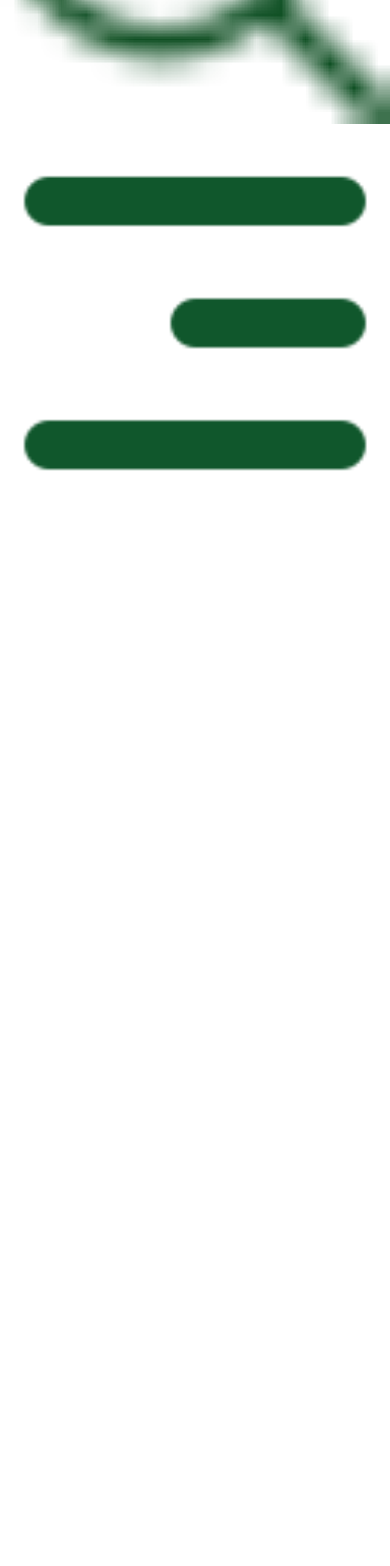
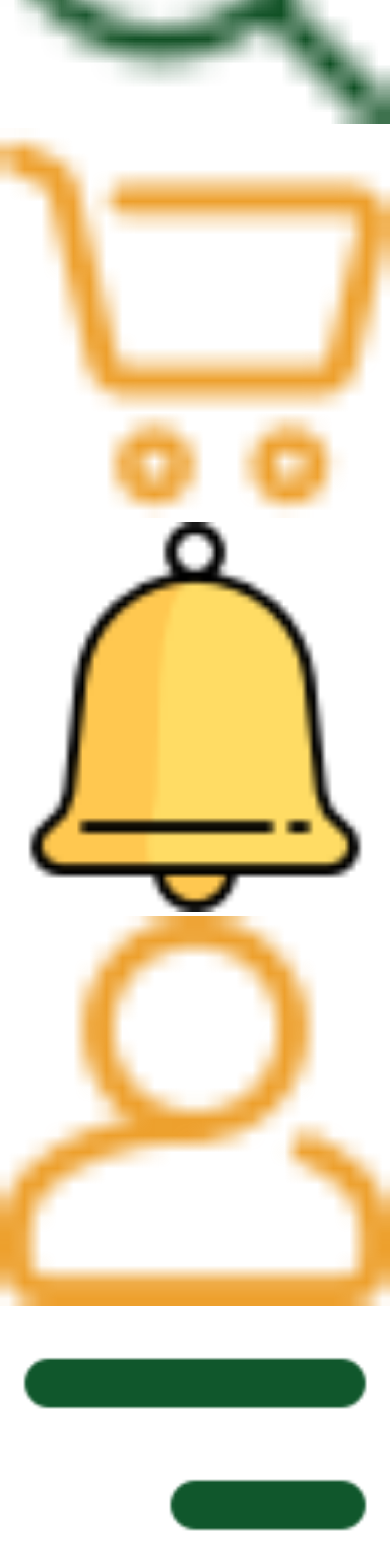
Before and after one commit to usorfaitheloho/Bravaa-frontend, a React (Create React App) app: page /header in a window 390 px wide. Shown: the part 382-1948 px from the top of the page. Before the commit the page ends 904 px from the top, so only its background shows below. Built offline with nearby package versions, Linux system fonts and the light colour scheme.

Commit message:
Update the header to include desktop features

```diff
--- a/src/components/Header.js
+++ b/src/components/Header.js
@@ -2,14 +2,30 @@ import React from 'react';
 import logo from '../images/logo.png';
 import Search from './Search';
 import menu from '../images/menu.png';
+import cart from '../images/online-shopping.png';
+import bell from '../images/bell.png';
+import user from '../images/user.png';
 
 const Header = () => (
-  <header>
-    <div className="flex items-center justify-between h-16 p-4">
-      <img src={logo} alt="Logo" className="h-[12px] md:h-[20px] lg:h-[30px] w-14" />
-      <Search />
+  <header className="flex flex-wrap items-center justify-between h-16 p-4 md:p-8">
+    <div className="">
+      <img src={logo} alt="Logo" className="h-[12px] md:h-[20px] lg:h-[20px] w-14 md:w-[100px]" />
+    </div>
+    <Search />
+    <div className="flex items-center space-x-4 ">
+      <span className="hidden md:flex">
+        <img src={cart} alt="menu" className="w-8 p-2 border rounded-full" />
+      </span>
+      <span className="hidden md:flex">
+        <img src={bell} alt="menu" className="w-8 p-2 border rounded-full" />
+      </span>
+      <span className="hidden md:flex">
+        <img src={user} alt="menu" className="w-8 p-2 border rounded-full" />
+      </span>
+    </div>
+    <span className="justify-center sm:flex md:hidden">
       <img src={menu} alt="menu" className="w-8 p-2 border rounded-full" />
-    </div>
+    </span>
   </header>
 
 );
```
